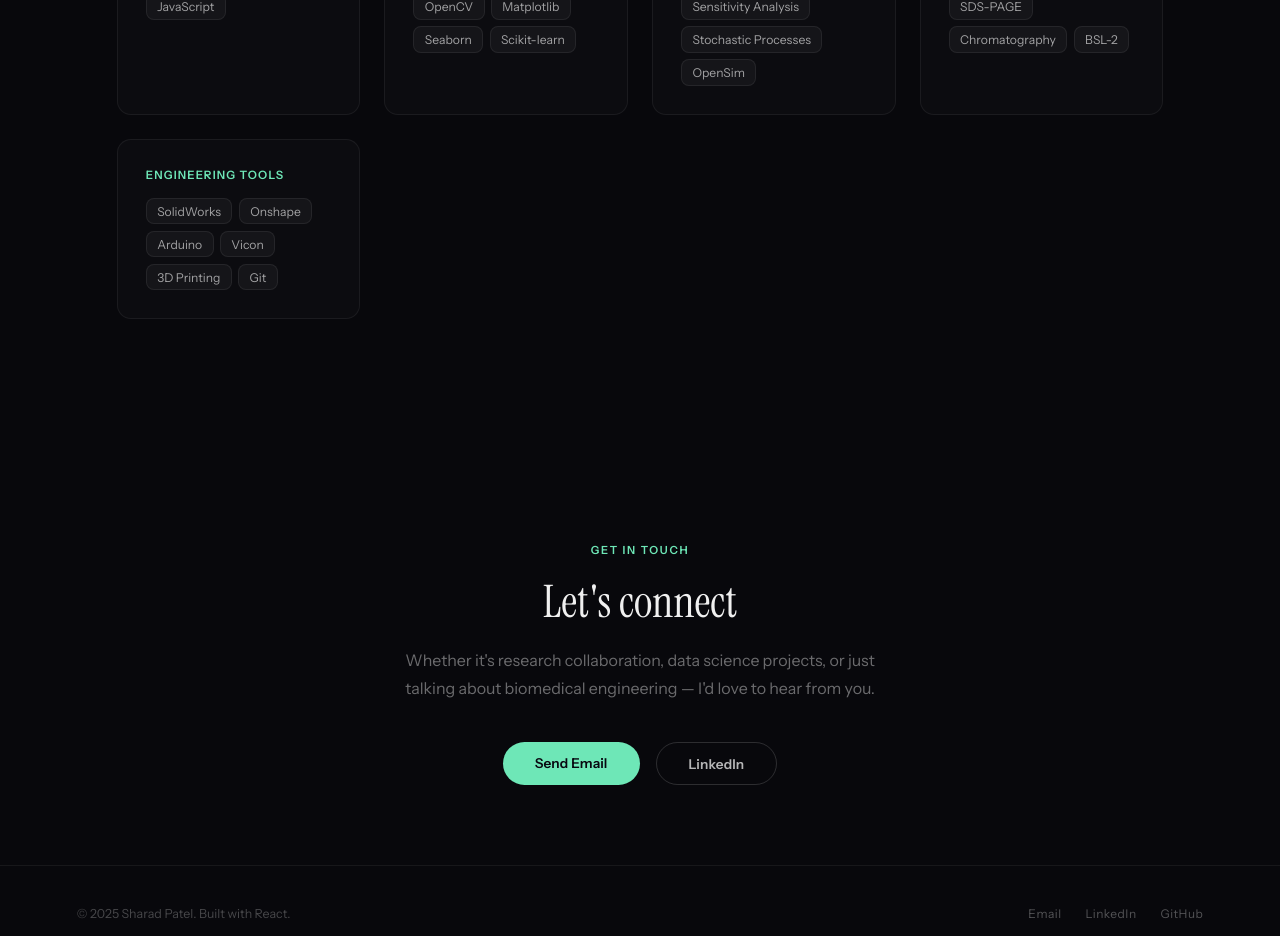
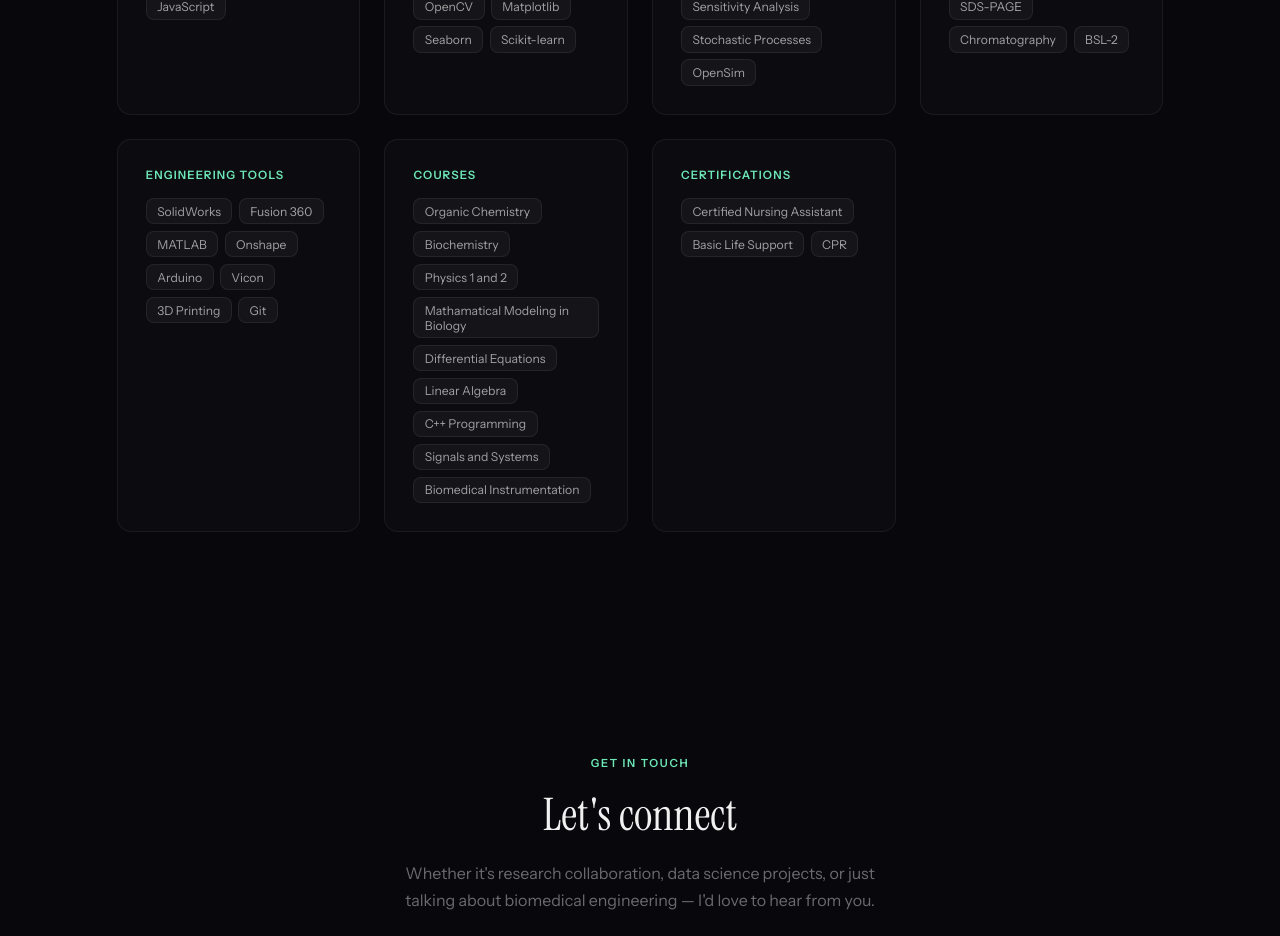
Before and after one commit to sharadrpatel/sharad-portfolio, a React (Vite) app: page / in a window 1280 px wide. Shown: the part 8100-9036 px from the top of the page. Built offline with nearby package versions, Linux system fonts and the light colour scheme.

Commit message:
Added Skills

```diff
--- a/src/App.jsx
+++ b/src/App.jsx
@@ -244,11 +244,29 @@ const SKILLS = {
   ],
   "Engineering Tools": [
     "SolidWorks",
+    "Fusion 360",
+    "MATLAB",
     "Onshape",
     "Arduino",
     "Vicon",
     "3D Printing",
     "Git",
+  ],
+  "Courses": [
+    "Organic Chemistry",
+    "Biochemistry",
+    "Physics 1 and 2",
+    "Mathamatical Modeling in Biology",
+    "Differential Equations",
+    "Linear Algebra",
+    "C++ Programming",
+    "Signals and Systems",
+    "Biomedical Instrumentation",
+  ],
+  "Certifications": [
+    "Certified Nursing Assistant",
+    "Basic Life Support",
+    "CPR",
   ],
 };
 
```
